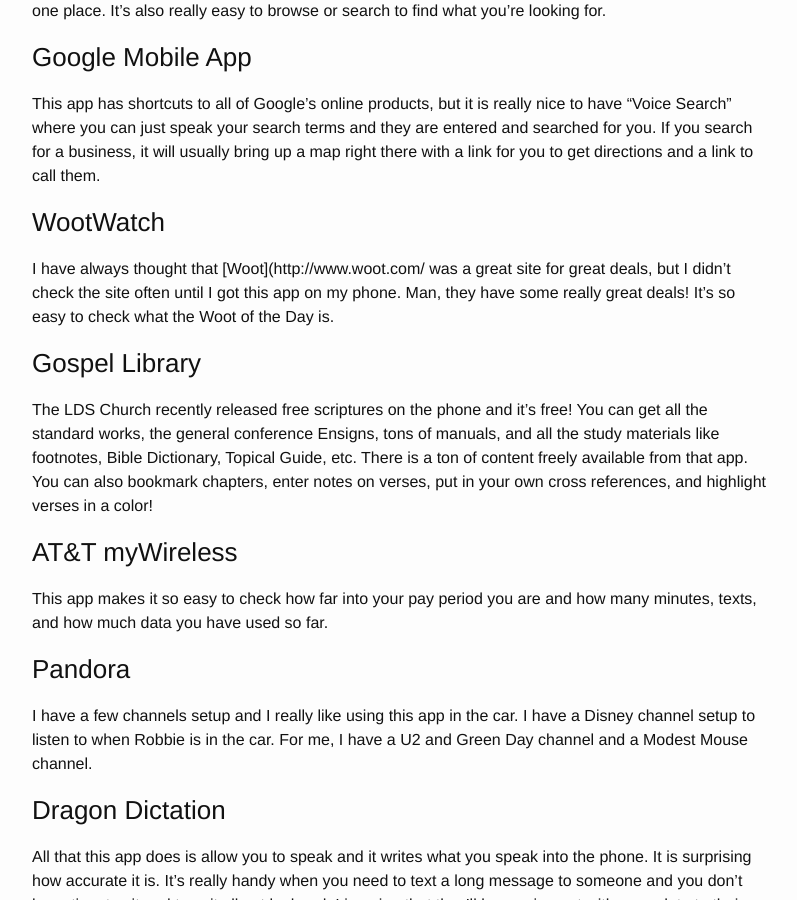
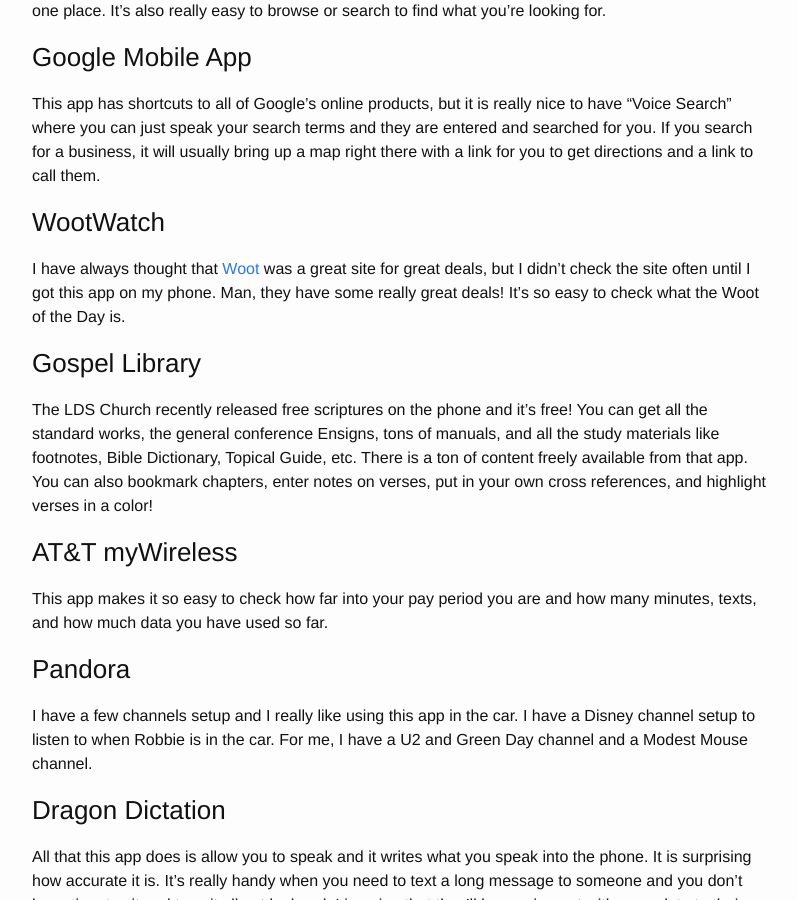
Before and after one commit to dontangg/dontangg.github.io, a Jekyll site: the page built from _posts/2010-06-22-the-iphone-and-ios-4-are-awesome.md, in a window 1280 px wide and 900 px high, scrolled down 1968 px. Shown: the whole window, without its empty margins (238-1035 px from the left). Built offline with Jekyll 4.4.1, drawn with Linux system fonts in a browser that asks for light colours; comment, search, counter and statistics services are not loaded.

Commit message:
Minor formatting changes to iOS post

```diff
--- a/_posts/2010-06-22-the-iphone-and-ios-4-are-awesome.md
+++ b/_posts/2010-06-22-the-iphone-and-ios-4-are-awesome.md
@@ -33,9 +33,8 @@
 Earlier this year, the iPhone App Store started seeing more and more 'porn' apps
 enter into the store and make their way to the top 20 lists.  Then, Apple banned
 over 6,000 apps and Steve Jobs came out and said, "Folks who want porn can buy
-an Android phone" ([read
-more](http://news.cnet.com/8301-17852_3-20002922-71.html)). I think that's
-awesome.
+an Android phone" ([read more](http://news.cnet.com/8301-17852_3-20002922-71.html)).
+I think that's awesome.
 
 I know that this solution isn't fool-proof and that there are ways around
 everything. However, I like seeing people do what they can to prevent it.
@@ -85,7 +84,7 @@
 
 ### WootWatch
 
-I have always thought that [Woot](http://www.woot.com/ was a great site for
+I have always thought that [Woot](http://www.woot.com) was a great site for
 great deals, but I didn't check the site often until I got this app on my phone.
 Man, they have some really great deals! It's so easy to check what the Woot of
 the Day is.
@@ -127,8 +126,7 @@
 I just couldn't find an app that I liked that would do things they way that I
 like to do them.
 
-I really like the [GTD (Getting Things
-Done)](http://www.amazon.com/Getting-Things-Done-Stress-Free-Productivity/dp/0142000280)
+I really like the [GTD (Getting Things Done)](http://www.amazon.com/Getting-Things-Done-Stress-Free-Productivity/dp/0142000280)
 system. The basic idea is that you get everything out of your head by just
 writing it down and you put all of this stuff into your "inbox." Then, you sort
 through your inbox and decide what the very next action on that is. You create
```
